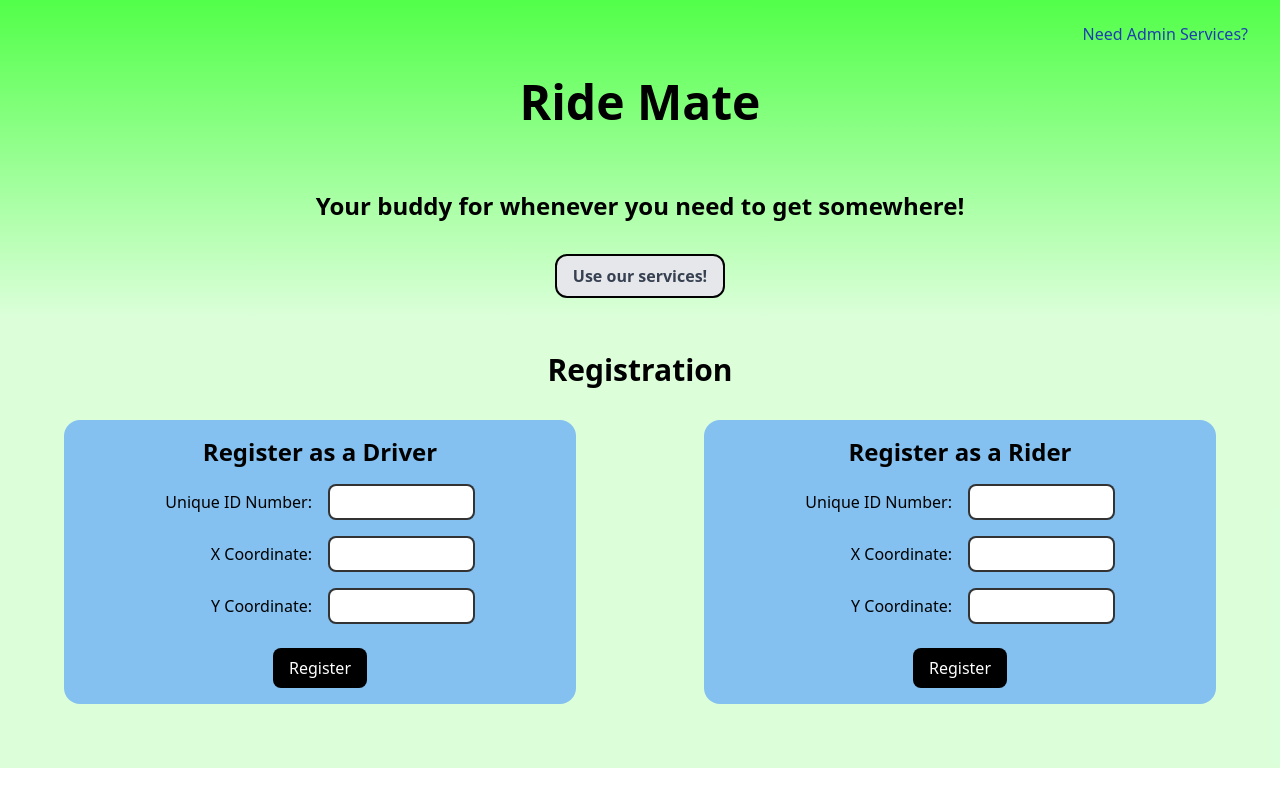
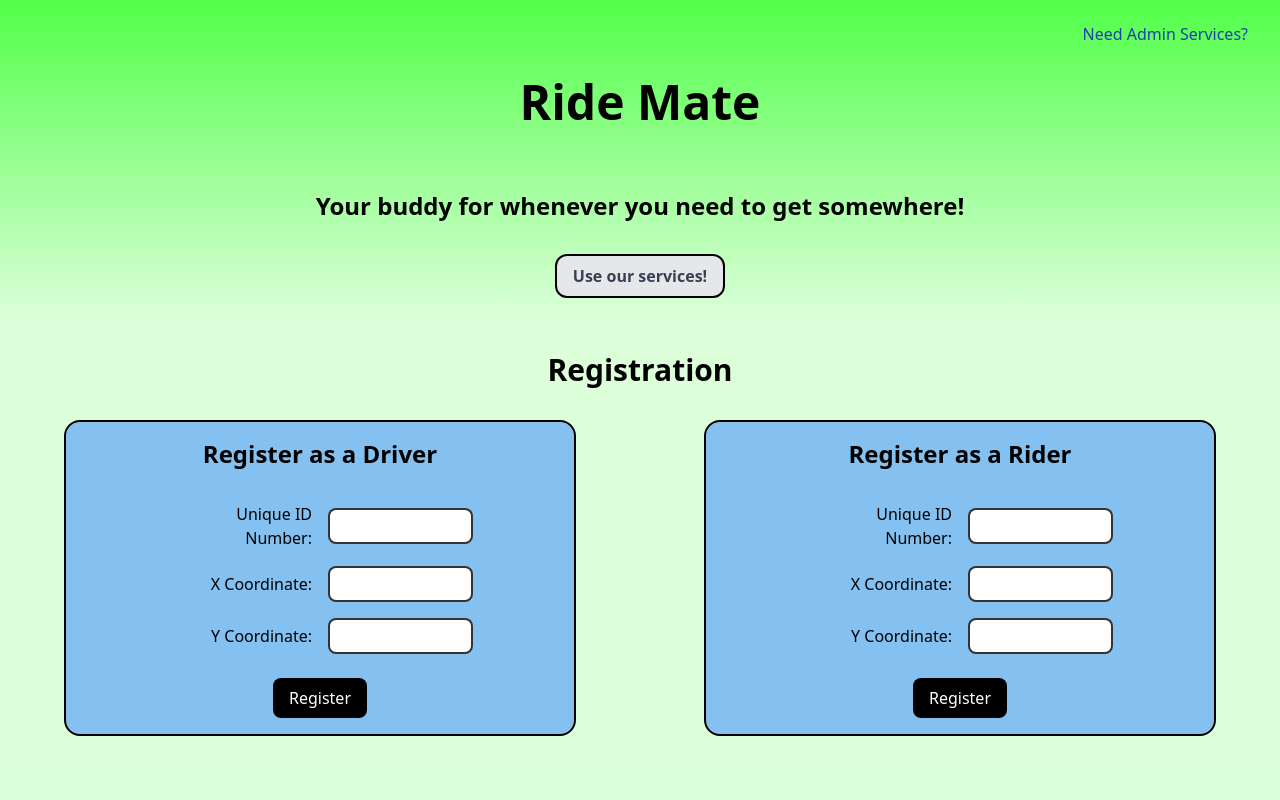
Before and after one commit to Abheelash-Mishra/ridemate-client, a React (Vite) app: page / in a window 1280 px wide. Built offline with nearby package versions, Linux system fonts and the light colour scheme.

Commit message:
Make minor style changes

```diff
--- a/src/components/DriverRegistration.jsx
+++ b/src/components/DriverRegistration.jsx
@@ -50,8 +50,8 @@ const DriverRegistration = () => {
 
 
     return (
-        <div className="w-1/2 flex flex-col bg-blue-400/70 px-6 py-4 mx-16 rounded-2xl justify-center items-center">
-            <h1 className="text-2xl font-semibold mb-4">
+        <div className="w-1/2 flex flex-col bg-blue-400/70 px-6 py-4 mx-16 rounded-2xl justify-center items-center border-2 border-black">
+            <h1 className="text-2xl font-semibold mb-8">
                 Register as a Driver
             </h1>
             <div className="flex items-center justify-center w-full">
--- a/src/components/Homepage.jsx
+++ b/src/components/Homepage.jsx
@@ -23,7 +23,7 @@ const Homepage = () => {
                 </p>
                 <Link to={"/rides"}>
                     <button
-                        className={"px-4 py-2 transition-colors border-black border-y-2 font-semibold border-2 rounded-xl bg-gray-200 text-gray-700 hover:bg-blue-300"}
+                        className={"px-4 py-2 transition-colors border-black border-y-2 font-semibold border-2 rounded-xl bg-gray-200 text-gray-700 hover:bg-blue-300 hover:text-gray-900"}
                     >
                         Use our services!
                     </button>
--- a/src/components/RiderRegistration.jsx
+++ b/src/components/RiderRegistration.jsx
@@ -50,8 +50,8 @@ const RiderRegistration = () => {
 
 
     return (
-        <div className="w-1/2 flex flex-col bg-blue-400/70 px-6 py-4 mx-16 rounded-2xl justify-center items-center">
-            <h1 className="text-2xl font-semibold mb-4">
+        <div className="w-1/2 flex flex-col bg-blue-400/70 px-6 py-4 mx-16 rounded-2xl justify-center items-center border-2 border-black">
+            <h1 className="text-2xl font-semibold mb-8">
                 Register as a Rider
             </h1>
             <div className="flex items-center justify-center w-full">
```
